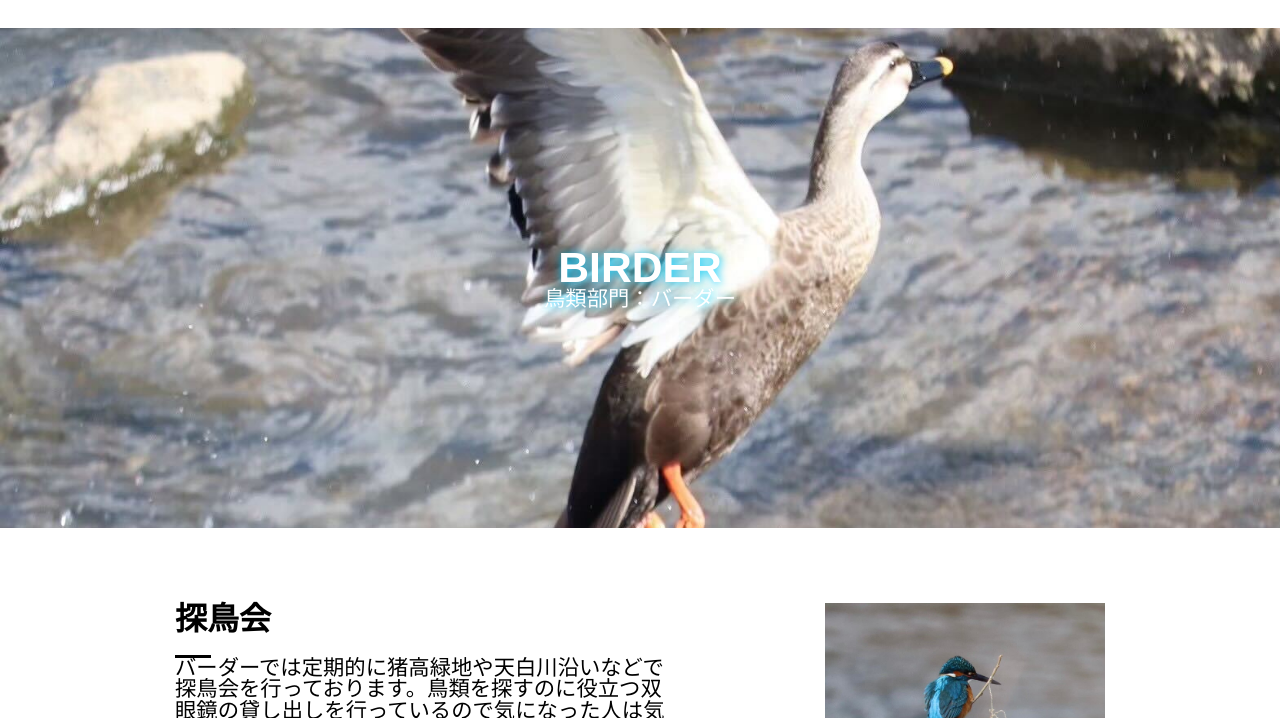
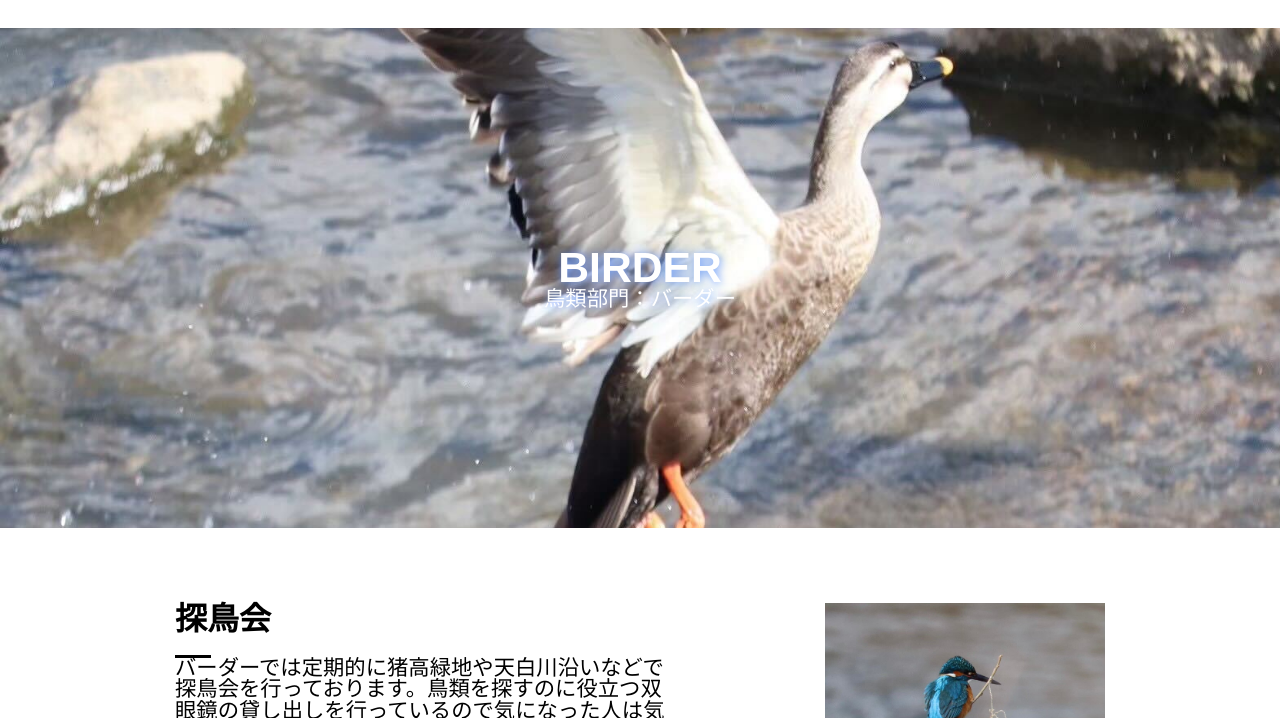
Before and after one commit to 241205008/-14, a plain HTML site: page birder.html in a window 1280 px wide. Shown: the part 82-800 px from the top of the page. Drawn offline with Linux system fonts and the light colour scheme; a web font is replaced by a local one.

Commit message:
Update birder.css

```diff
--- a/css/birder.css
+++ b/css/birder.css
@@ -9,7 +9,7 @@
     justify-content: center;
     align-items:center;
     color:#ffffff;
-    text-shadow: 1px 1px 10px #00ccFF;
+    text-shadow: 1px 1px 10px #6699FF;
 }
 .members {
     background-color: #f8f8f8;
```
